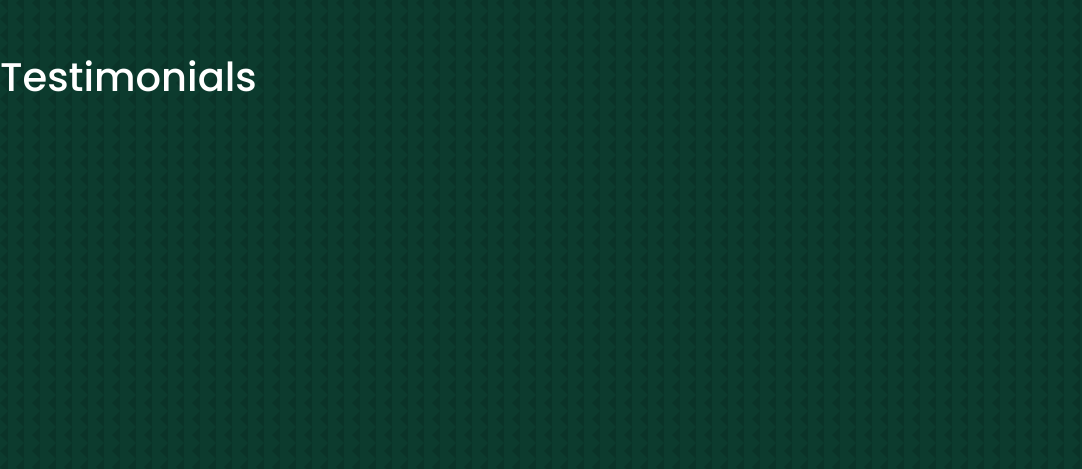
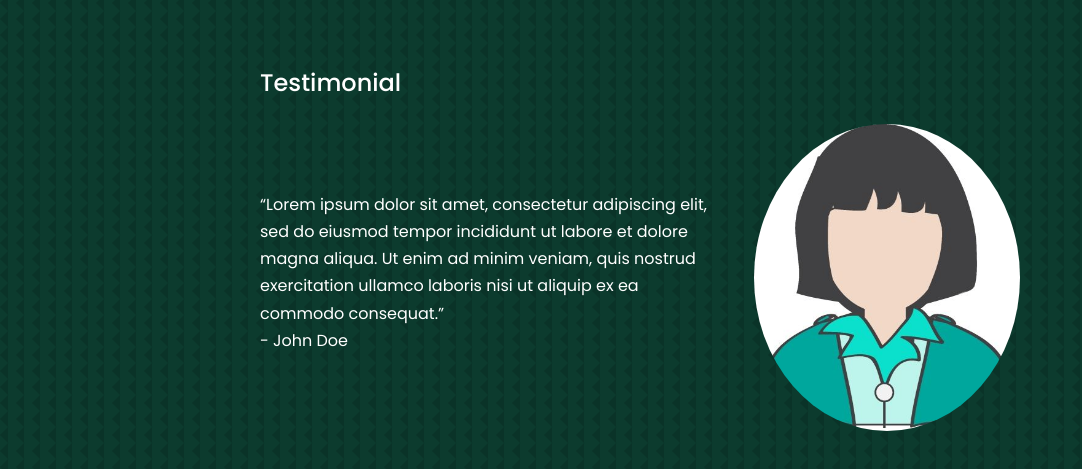
Before and after one commit to MillieMuteti/myPortfolio, a React (Vite) app: page / in a window 1280 px wide. Shown: the part 4597-5066 px from the top of the page, without its empty margins (0-1082 px from the left). Built offline with nearby package versions, Linux system fonts and the light colour scheme.

Commit message:
add testimonials section

```diff
--- a/src/components/testimonials/Testimonials.jsx
+++ b/src/components/testimonials/Testimonials.jsx
@@ -1,13 +1,29 @@
-// eslint-disable-next-line no-unused-vars
-import React from 'react'
-import "./testimonials.css"
+import React from 'react';
+import './testimonials.css';
+import avatar from "../../assets/avatar1.jpg"
 
-const Testimonials = () => {
+const Testimonial = () => {
   return (
-    <section id='testimonials'>
-      <h1>Testimonials</h1>
+    <section id="testimonial">
+      <div className="testimonial-content">
+        <h2>Testimonial</h2>
+        <div className="testimonial">
+          <div className="testimonial-text">
+            <p>
+              <q>Lorem ipsum dolor sit amet, consectetur adipiscing elit, sed do
+              eiusmod tempor incididunt ut labore et dolore magna aliqua. Ut enim
+              ad minim veniam, quis nostrud exercitation ullamco laboris nisi ut
+              aliquip ex ea commodo consequat.</q>
+            </p>
+            <p>- John Doe</p>
+          </div>
+          <div className="testimonial-image">
+            <img src={avatar} alt="Testimonial" />
+          </div>
+        </div>
+      </div>
     </section>
-  )
-}
+  );
+};
 
-export default Testimonials
+export default Testimonial;
--- a/src/components/testimonials/testimonials.css
+++ b/src/components/testimonials/testimonials.css
@@ -0,0 +1,55 @@
+.testimonial-content {
+    max-width: 800px;
+    margin: 0 auto;
+    padding: 20px;
+  }
+
+  .testimonial {
+    display: flex;
+    flex-direction: column;
+    align-items: center;
+    margin-top: 20px;
+  }
+
+  .testimonial-text {
+    text-align: center;
+    margin-bottom: 10px;
+  }
+
+  .testimonial-image img {
+    max-width: 100%;
+    height: auto;
+    border-radius: 50%;
+  }
+
+  /* Responsive Styles */
+
+  @media screen and (max-width: 767px) {
+    /* Styles for phones */
+    .testimonial {
+      flex-direction: column;
+    }
+
+    .testimonial-text {
+      margin-bottom: 20px;
+    }
+  }
+
+  @media screen and (min-width: 768px) {
+    /* Styles for tablets and larger screens */
+    .testimonial {
+      flex-direction: row;
+      justify-content: space-between;
+      align-items: center;
+    }
+
+    .testimonial-text {
+      width: 60%;
+      text-align: left;
+    }
+
+    .testimonial-image {
+      width: 35%;
+      text-align: right;
+    }
+  }
```
Also changed, not shown: src/assets/avatar1.jpg (added).
